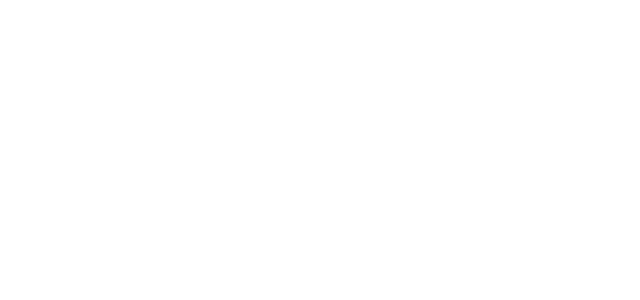
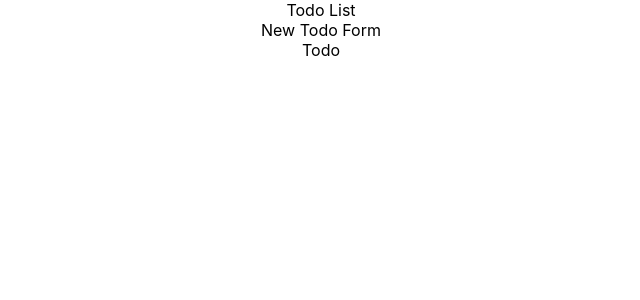
Before and after one commit to oguzyurek/React-Todo-List, a React (Create React App) app: page / in a window 1280 px wide. Shown: the top 300 px of the page, without its empty margins (319-959 px from the left). Built offline with nearby package versions, Linux system fonts and the light colour scheme.

Commit message:
Create react app

```diff
--- a/src/App.js
+++ b/src/App.js
@@ -1,10 +1,12 @@
-import logo from "./logo.svg";
 import "./App.css";
+import Todolist from "./Todolist";
 
 function App() {
-  return <div className="App">
-
-  </div>;
+  return (
+    <div className="App">
+      <Todolist />
+    </div>
+  );
 }
 
 export default App;
--- /dev/null
+++ b/src/Newtodoform.js
@@ -0,0 +1,18 @@
+import React, { Component } from "react";
+import Todo from "./Todo";
+
+class Newtodoform extends Component {
+  constructor(props) {
+    super(props);
+  }
+  render() {
+    return (
+      <div>
+        New Todo Form
+        <Todo />
+      </div>
+    );
+  }
+}
+
+export default Newtodoform;
--- /dev/null
+++ b/src/Todo.js
@@ -0,0 +1,12 @@
+import React, { Component } from "react";
+
+class Todo extends Component {
+  constructor(props) {
+    super(props);
+  }
+  render() {
+    return <div>Todo</div>;
+  }
+}
+
+export default Todo;
--- /dev/null
+++ b/src/Todolist.js
@@ -0,0 +1,18 @@
+import React, { Component } from "react";
+import Newtodoform from "./Newtodoform";
+
+class Todolist extends Component {
+  constructor(props) {
+    super(props);
+  }
+  render() {
+    return (
+      <div>
+        Todo List
+        <Newtodoform />
+      </div>
+    );
+  }
+}
+
+export default Todolist;
```
